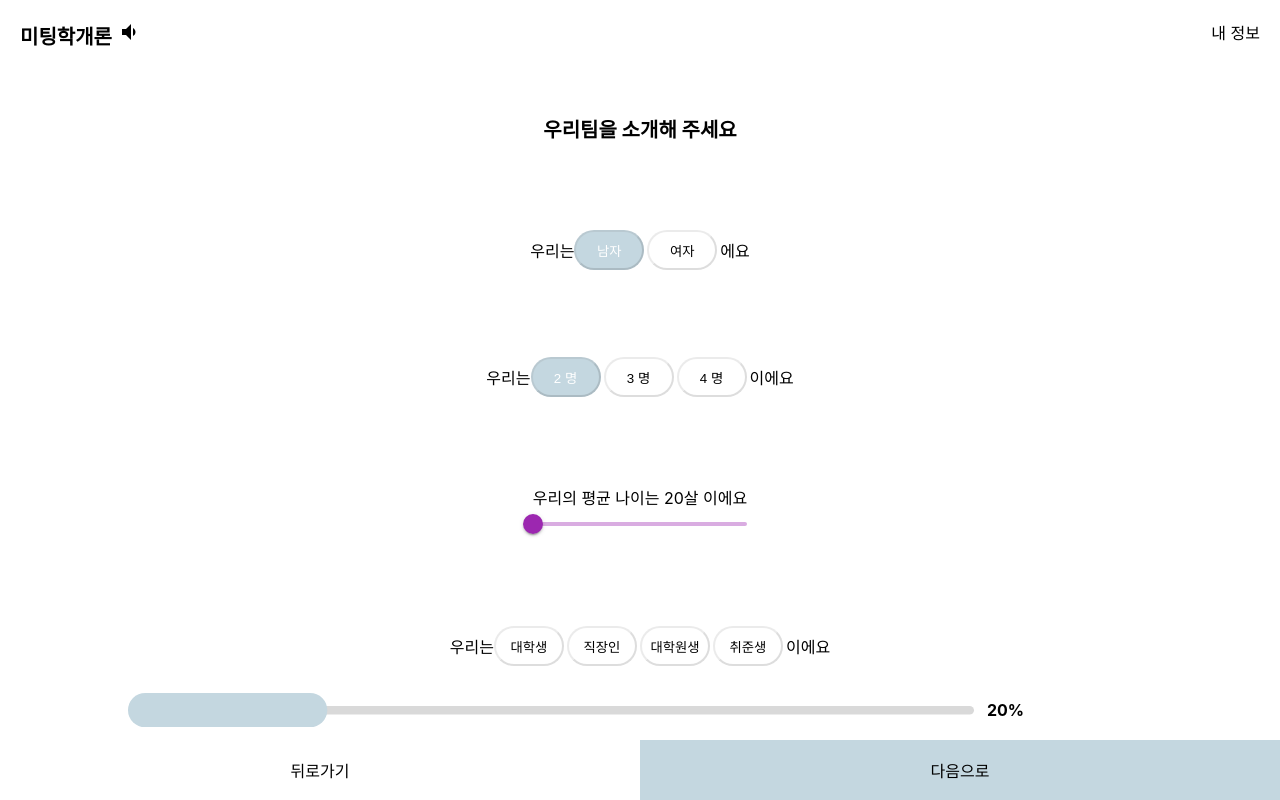
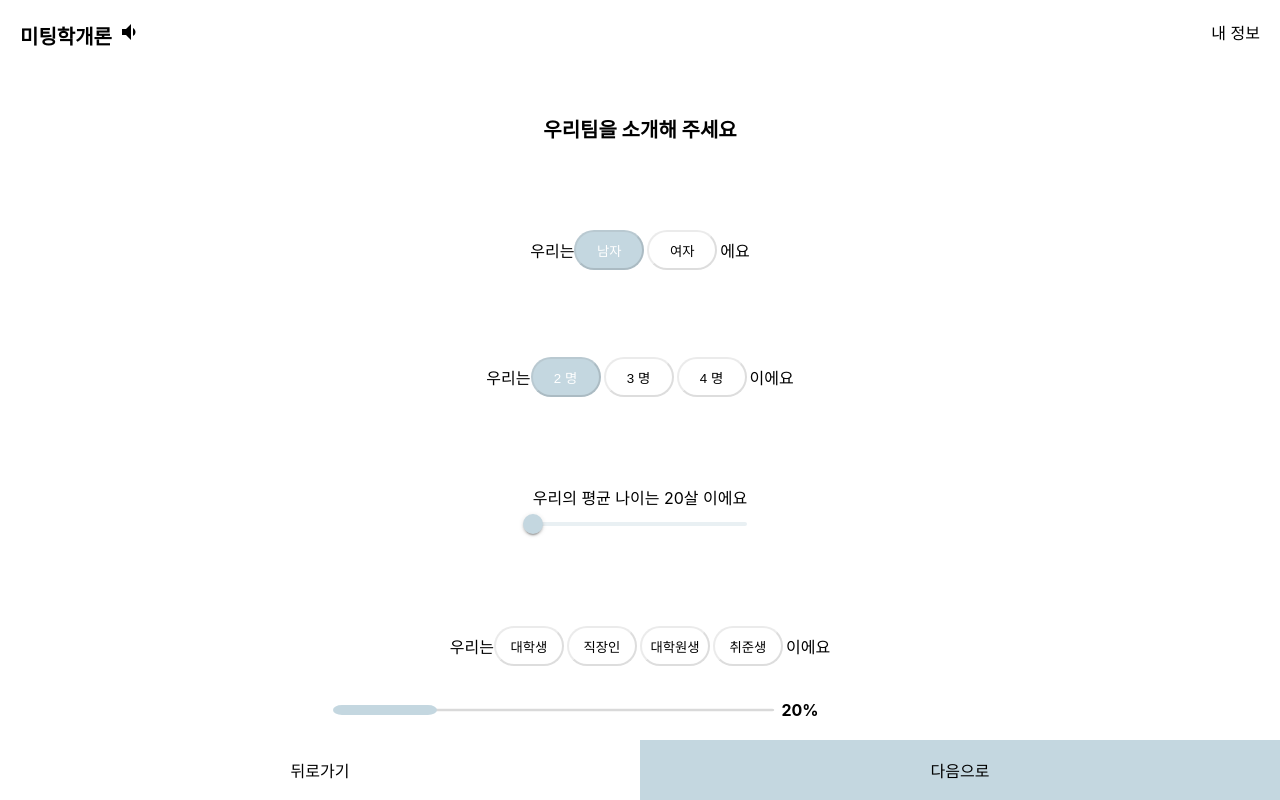
Before and after one commit to NOON-official/MeetingApplication, a React (Create React App) app: page /Meeting2 in a window 1280 px wide. Built offline with nearby package versions, Linux system fonts and the light colour scheme.

Commit message:
2차 수정

```diff
--- a/src/component/Footer.js
+++ b/src/component/Footer.js
@@ -60,6 +60,7 @@
 height: 100%;
 background-color: #C4D7E0;
 `
+
 const Footer=()=>{
 const [nextPath, setNextPath]= useState("/");
 const [prevPath,setPrevPath]= useState("/")
@@ -89,7 +90,7 @@
     <Container>
      <MovingPath/>
 <Percentage>
-<Line percent={percent} strokeWidth={4} strokeColor="#C4D7E0" />
+<Line style={{ height: '10px', width:"50%" }} percent={percent} strokeWidth={4} strokeColor="#C4D7E0" />
   <PercentageText>{percent}%</PercentageText>
 </Percentage>
 <BackAndFront>
--- a/src/component/body/Body2.js
+++ b/src/component/body/Body2.js
@@ -109,7 +109,7 @@
   };
   return(
    <ContentsAge>우리의 평균 나이는 {age}살 이에요
-   <Slider color="secondary" valueLabelDisplay="off" min={20} step={1} max={35} defaultValue={30} aria-label="Default"  value={age} onChange={handleChange}/>
+   <Slider style={{ color:buttonColor }}  valueLabelDisplay="off" min={20} step={1} max={35} defaultValue={30} aria-label="Default"  value={age} onChange={handleChange}/>
    </ContentsAge>
 
   )
```
